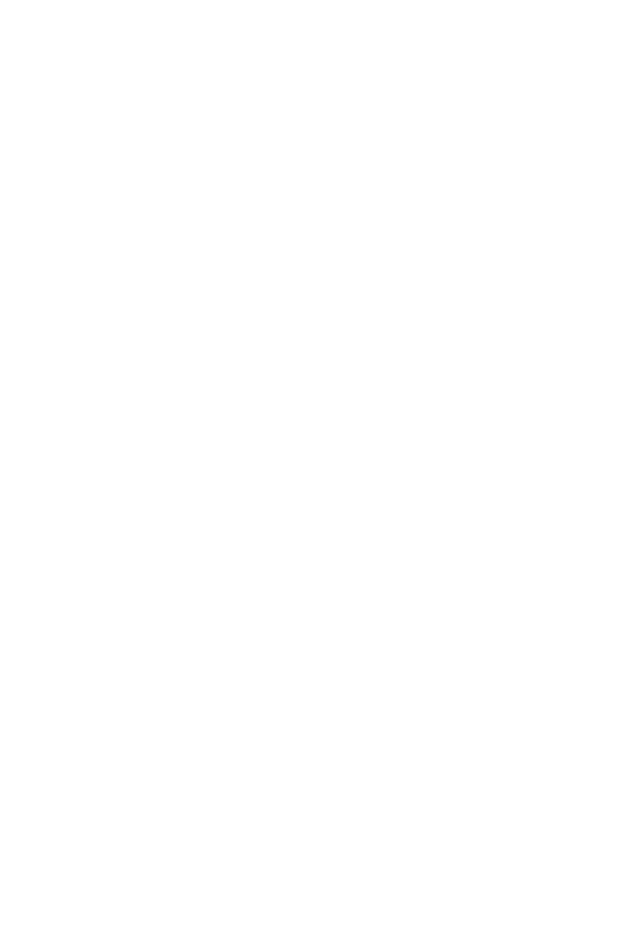
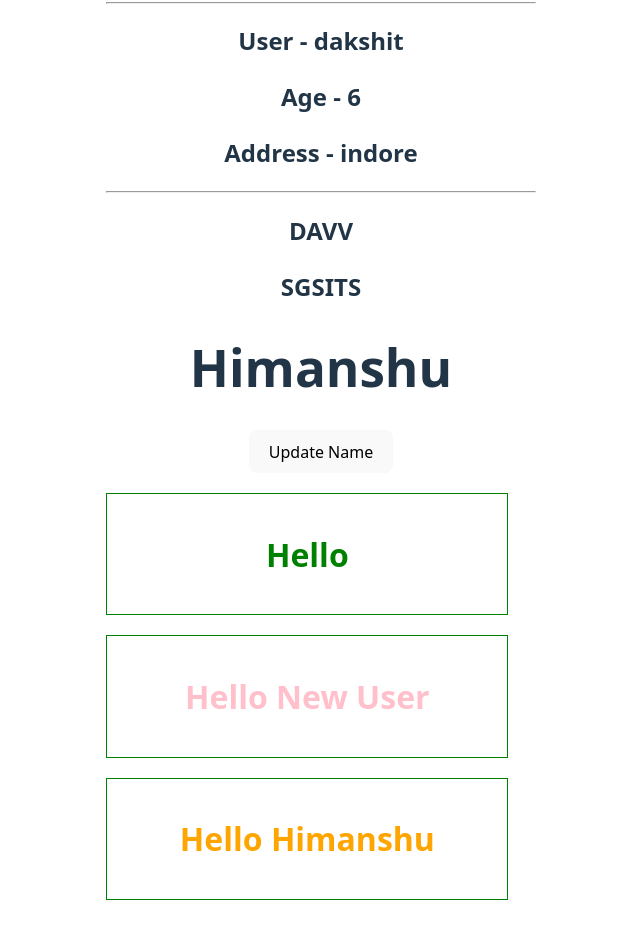
Before and after one commit to himanshusinha/ReactJsCodeStepByStep, a React (Vite) app: page / in a window 1280 px wide. Shown: the part 879-1811 px from the top of the page, without its empty margins (319-959 px from the left). Before the commit the page ends 800 px from the top, so only its background shows below. Built offline with nearby package versions, Linux system fonts and the light colour scheme.

Commit message:
pass jsx with props

```diff
--- a/src/App.jsx
+++ b/src/App.jsx
@@ -1,24 +1,52 @@
+import { useState } from "react";
 import "./App.css";
-import React, { useState } from "react";
+import User from "./User";
+import College from "./College";
+import Student from "./Student";
+import Wrapper from "./Wrapper";
 function App() {
-  const [count, setCount] = useState(0);
+  const userObj = {
+    name: "himanshu",
+    age: 35,
+    address: "indore",
+  };
+  const userObj2 = {
+    name: "pooja",
+    age: 32,
+    address: "indore",
+  };
+  const userObj3 = {
+    name: "dakshit",
+    age: 6,
+    address: "indore",
+  };
+  const collegeName = ["DAVV", "SGSITS", "MEDICAPS", "VAISHNAV"];
+
+  const [student, setStudent] = useState("Himanshu");
+
   return (
     <div>
-      <h1>{count}</h1>
-      <button onClick={() => setCount(count + 1)}>Count</button>
-      {count == 0 ? (
-        "condition 0"
-      ) : count == 1 ? (
-        "condition 1"
-      ) : count == 2 ? (
-        "condition 2"
-      ) : count == 3 ? (
-        "condition 3"
-      ) : count == 4 ? (
-        "condition 4"
-      ) : (
-        <h1>Other Condition</h1>
-      )}
+      <h1>Props in React Js</h1>
+      {/* <User name={"Himanshu Sinha"} email={"himanshusinha011@gmai.com"} /> */}
+      <User user={userObj} />
+      <User user={userObj2} />
+      <User user={userObj3} />
+
+      <College collegeName={collegeName[0]} />
+      <College collegeName={collegeName[1]} />
+
+      {student && <Student name={student} />}
+      <button onClick={() => setStudent("Dakshit")}>Update Name</button>
+
+      <Wrapper>
+        <h4>Hello</h4>
+      </Wrapper>
+      <Wrapper color="pink">
+        <h4>Hello New User</h4>
+      </Wrapper>
+      <Wrapper color="orange">
+        <h4>Hello {student}</h4>
+      </Wrapper>
     </div>
   );
 }
--- /dev/null
+++ b/src/College.jsx
@@ -0,0 +1,8 @@
+function College({ collegeName }) {
+  return (
+    <div>
+      <h2>{collegeName}</h2>
+    </div>
+  );
+}
+export default College;
--- /dev/null
+++ b/src/Student.jsx
@@ -0,0 +1,9 @@
+function Student({ name }) {
+  return (
+    <div>
+      <h1>{name}</h1>
+    </div>
+  );
+}
+
+export default Student;
--- a/src/User.jsx
+++ b/src/User.jsx
@@ -1,9 +1,14 @@
-import React from "react";
+import College from "./College";
 
-export default function User() {
+export default function User({ user }) {
   return (
     <div>
       <h1>User Component</h1>
+      <hr />
+      <h2>User - {user.name}</h2>
+      <h2>Age - {user.age}</h2>
+      <h2>Address - {user.address}</h2>
+      <hr />
     </div>
   );
 }
--- /dev/null
+++ b/src/Wrapper.jsx
@@ -0,0 +1,16 @@
+function Wrapper({ children, color = "green" }) {
+  return (
+    <div
+      style={{
+        color: color,
+        border: "1px solid green",
+        width: "400px",
+        marginTop: "20px",
+        fontSize: "10px",
+      }}
+    >
+      <h1>{children}</h1>
+    </div>
+  );
+}
+export default Wrapper;
```
